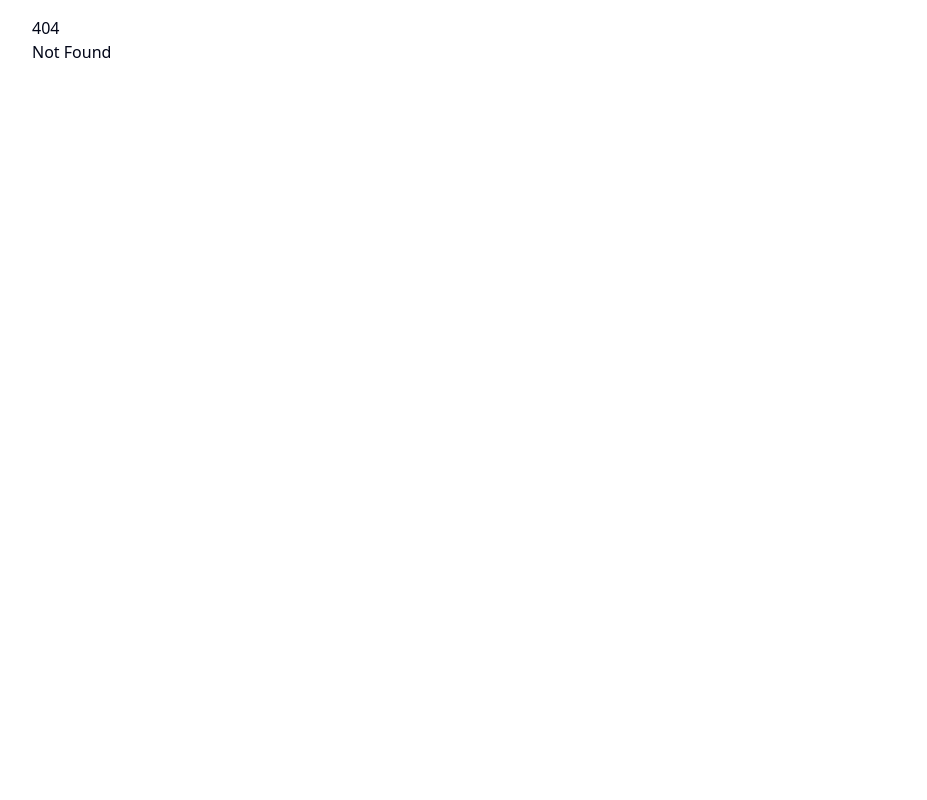
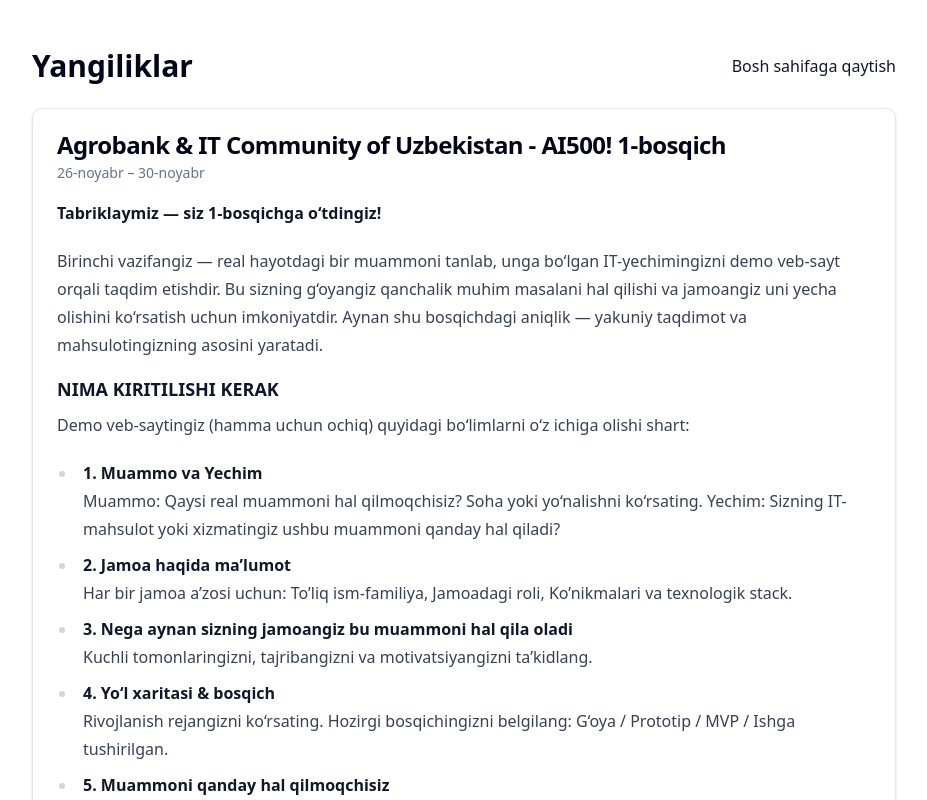
Before and after one commit to abaddona74-glitch/agrobank_hakaton, a SvelteKit app in the folder frontend/: page /news in a window 1280 px wide. Before the commit this address had no page. Shown: the top 800 px of the page, without its empty margins (176-1103 px from the left). Built offline with nearby package versions, Linux system fonts and the light colour scheme.

Commit message:
feat: add news page with dynamic content and navigation links

```diff
--- a/frontend/src/routes/+page.svelte
+++ b/frontend/src/routes/+page.svelte
@@ -8,7 +8,10 @@
 
 <header class="border-b">
 	<nav class="mx-auto flex max-w-4xl items-center justify-between p-4">
-		<a href="/" class="font-semibold">Agrobank</a>
+		<div class="flex items-center gap-6">
+			<a href="/" class="font-semibold">Agrobank</a>
+			<a href="/news" class="text-sm font-medium hover:underline">Yangiliklar</a>
+		</div>
 		<div class="flex items-center gap-2">
 			<a
 				href="/login"
--- /dev/null
+++ b/frontend/src/routes/news/+page.svelte
@@ -0,0 +1,55 @@
+<script lang="ts">
+	import { Button } from '$lib/components/ui/button';
+
+	const news = [
+		{
+			id: 1,
+			title: 'Agrobank & IT Community of Uzbekistan - AI500! 1-bosqich',
+			date: '26-noyabr – 30-noyabr',
+			summary: 'Tabriklaymiz — siz 1-bosqichga o‘tdingiz! Birinchi vazifangiz — real hayotdagi bir muammoni tanlab, unga bo‘lgan IT-yechimingizni demo veb-sayt orqali taqdim etishdir.',
+			content: `
+				<p class="mb-2"><strong>Tabriklaymiz — siz 1-bosqichga o‘tdingiz!</strong></p>
+				<p class="mb-4">Birinchi vazifangiz — real hayotdagi bir muammoni tanlab, unga bo‘lgan IT-yechimingizni demo veb-sayt orqali taqdim etishdir. Bu sizning g‘oyangiz qanchalik muhim masalani hal qilishi va jamoangiz uni yecha olishini ko‘rsatish uchun imkoniyatdir. Aynan shu bosqichdagi aniqlik — yakuniy taqdimot va mahsulotingizning asosini yaratadi.</p>
+
+				<h3 class="text-lg font-semibold mt-4 mb-2">NIMA KIRITILISHI KERAK</h3>
+				<p class="mb-2">Demo veb-saytingiz (hamma uchun ochiq) quyidagi bo‘limlarni o‘z ichiga olishi shart:</p>
+				<ul class="list-disc pl-5 mb-4 space-y-2">
+					<li><strong>1. Muammo va Yechim</strong><br>Muammo: Qaysi real muammoni hal qilmoqchisiz? Soha yoki yo‘nalishni ko‘rsating. Yechim: Sizning IT-mahsulot yoki xizmatingiz ushbu muammoni qanday hal qiladi?</li>
+					<li><strong>2. Jamoa haqida ma’lumot</strong><br>Har bir jamoa a’zosi uchun: To’liq ism-familiya, Jamoadagi roli, Ko’nikmalari va texnologik stack.</li>
+					<li><strong>3. Nega aynan sizning jamoangiz bu muammoni hal qila oladi</strong><br>Kuchli tomonlaringizni, tajribangizni va motivatsiyangizni ta’kidlang.</li>
+					<li><strong>4. Yo‘l xaritasi & bosqich</strong><br>Rivojlanish rejangizni ko‘rsating. Hozirgi bosqichingizni belgilang: G‘oya / Prototip / MVP / Ishga tushirilgan.</li>
+					<li><strong>5. Muammoni qanday hal qilmoqchisiz</strong><br>Muammoga qanday yondashishingiz va texnologiyangizni tushuntiring.</li>
+				</ul>
+
+				<h3 class="text-lg font-semibold mt-4 mb-2">QANDAY TOPSHIRISH</h3>
+				<p class="mb-2">Oxirgi muddat: 30-noyabr, 23:59 (GMT+5)</p>
+				<p class="mb-4">Telegram Bot orqali — Task 1 bo‘limini tanlab, havolani yuboring.</p>
+			`
+		}
+	];
+</script>
+
+<svelte:head>
+	<title>Yangiliklar</title>
+</svelte:head>
+
+<div class="container mx-auto py-8">
+	<div class="flex items-center justify-between mb-6">
+		<h1 class="text-3xl font-bold">Yangiliklar</h1>
+		<a href="/" class="text-primary hover:underline">Bosh sahifaga qaytish</a>
+	</div>
+
+	<div class="grid gap-6">
+		{#each news as item}
+			<div class="rounded-lg border bg-card text-card-foreground shadow-sm p-6">
+				<div class="flex flex-col space-y-1.5 mb-4">
+					<h3 class="text-2xl font-semibold leading-none tracking-tight">{item.title}</h3>
+					<p class="text-sm text-muted-foreground">{item.date}</p>
+				</div>
+				<div class="prose dark:prose-invert max-w-none">
+					{@html item.content}
+				</div>
+			</div>
+		{/each}
+	</div>
+</div>
```
